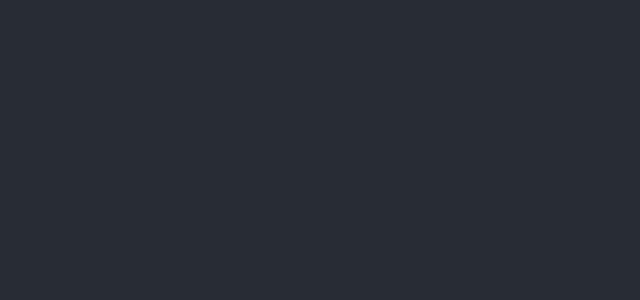
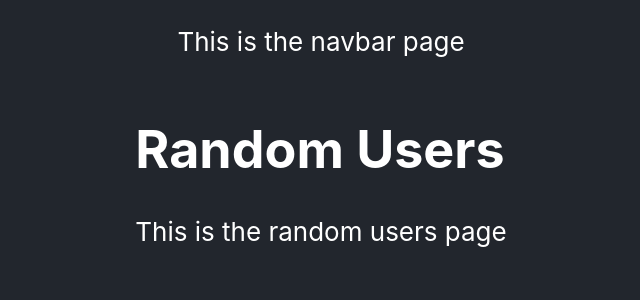
Before and after one commit to cano0029/mad9135-c2-react-router, a React (Create React App) app: page /users in a window 1280 px wide. Shown: the top 300 px of the page, without its empty margins (319-959 px from the left). Built offline with nearby package versions, Linux system fonts and the light colour scheme.

Commit message:
Build routing to switch between pages

```diff
--- a/package.json
+++ b/package.json
@@ -8,6 +8,7 @@
     "@testing-library/user-event": "^12.8.3",
     "react": "^17.0.2",
     "react-dom": "^17.0.2",
+    "react-router-dom": "^5.3.0",
     "react-scripts": "4.0.3",
     "web-vitals": "^1.1.2"
   },
--- a/src/components/Address/Address.js
+++ b/src/components/Address/Address.js
@@ -1,5 +1,9 @@
-const Address = () => {
-  return;
+const Address = (props) => {
+  return (
+    <div className="address">
+      <p>This is the address page</p>
+    </div>
+  );
 };
 
 export default Address;
--- a/src/components/App/App.css
+++ b/src/components/App/App.css
@@ -1,10 +1,10 @@
 .App {
-  background-color: #282c34;
+  background-color: #22262d;
   min-height: 100vh;
   display: flex;
   flex-direction: column;
   align-items: center;
-  justify-content: center;
+  justify-content: flex-start;
   font-size: calc(10px + 2vmin);
   color: white;
 }
--- a/src/components/App/App.js
+++ b/src/components/App/App.js
@@ -1,7 +1,37 @@
 import './App.css';
+import Navbar from '../Navbar/Navbar';
+import Home from '../Home/Home';
+import Users from '../Users/Users';
+import Address from '../Address/Address';
+import Nowhere from '../Nowhere/Nowhere';
+import { Switch, Route, Redirect } from 'react-router-dom';
 
 function App() {
-  return <div className="App"></div>;
+  // TO DO: Do I need a /user/id route and a UserDetails component?
+  return (
+    <div className="App">
+      <header>
+        <Navbar />
+      </header>
+      <main>
+        <Switch>
+          <Route path="/users">
+            <Users />
+          </Route>
+          <Route path="/addresses">
+            <Address />
+          </Route>
+          <Route path="/404">
+            <Nowhere />
+          </Route>
+          <Route path="/" exact>
+            <Home />
+          </Route>
+          <Redirect to="/404" />
+        </Switch>
+      </main>
+    </div>
+  );
 }
 
 export default App;
--- /dev/null
+++ b/src/components/Home/Home.js
@@ -0,0 +1,10 @@
+const Home = (props) => {
+  return (
+    <div className="home">
+      <h1 className="greeting"> howdy()</h1>
+      <p>Welcome to josRandom Playground</p>
+    </div>
+  );
+};
+
+export default Home;
--- a/src/components/Navbar/Navbar.js
+++ b/src/components/Navbar/Navbar.js
@@ -1,5 +1,9 @@
-const Navbar = () => {
-  return;
+const Navbar = (props) => {
+  return (
+    <div className="navbar">
+      <p>This is the navbar page</p>
+    </div>
+  );
 };
 
 export default Navbar;
--- a/src/components/Nowhere/Nowhere.js
+++ b/src/components/Nowhere/Nowhere.js
@@ -1,5 +1,10 @@
-const Nowhere = () => {
-  return;
+const Nowhere = (props) => {
+  return (
+    <div className="404">
+      <h1>404</h1>
+      <p>Oopsy daisies. Something went wrong</p>
+    </div>
+  );
 };
 
 export default Nowhere;
--- a/src/components/Users/Users.js
+++ b/src/components/Users/Users.js
@@ -1,5 +1,10 @@
-const Users = () => {
-  return;
+const Users = (props) => {
+  return (
+    <div className="users">
+      <h1>Random Users</h1>
+      <p>This is the random users page</p>
+    </div>
+  );
 };
 
 export default Users;
--- a/src/index.js
+++ b/src/index.js
@@ -2,10 +2,13 @@ import React from 'react';
 import ReactDOM from 'react-dom';
 import './index.css';
 import App from './components/App/App';
+import { BrowserRouter } from 'react-router-dom';
 
 ReactDOM.render(
   <React.StrictMode>
-    <App />
+    <BrowserRouter>
+      <App />
+    </BrowserRouter>
   </React.StrictMode>,
   document.getElementById('root')
 );
```
Also changed, not shown: 2 other files (tests, documents, lock files or other folders).
